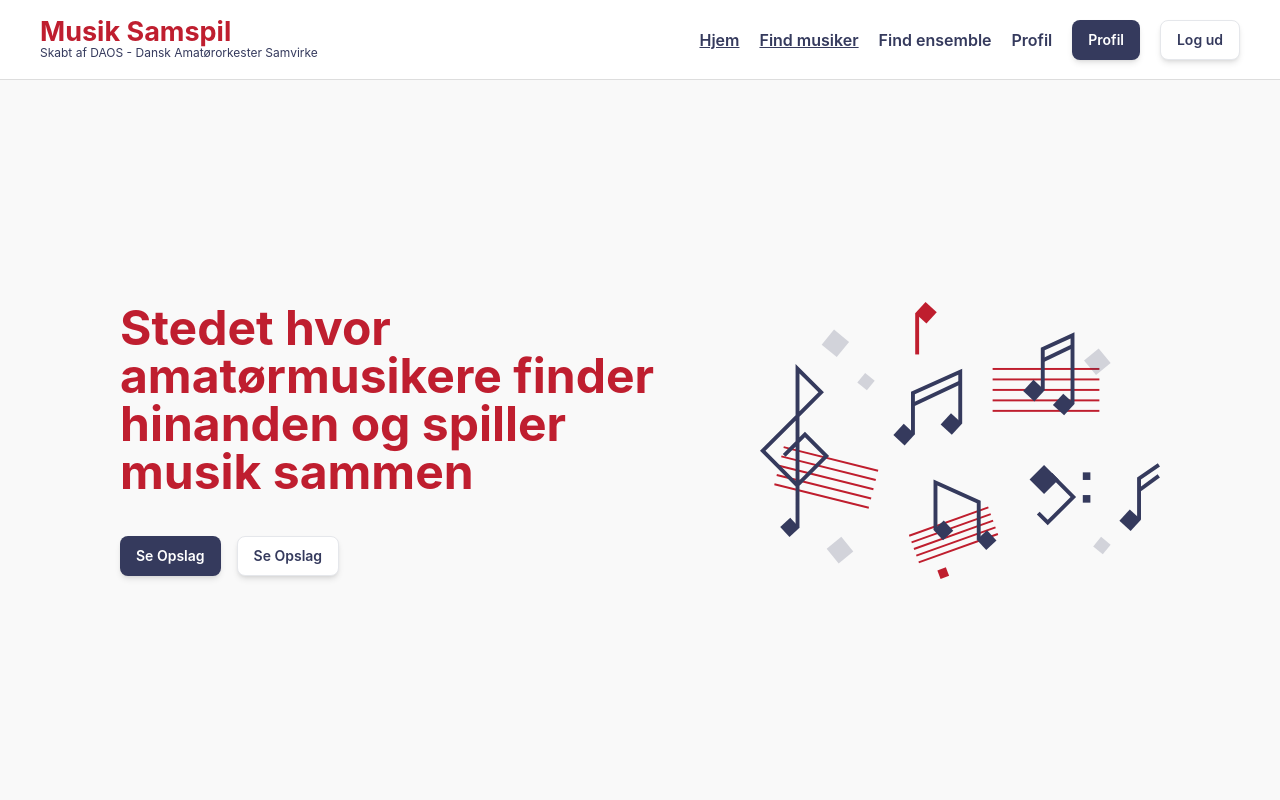
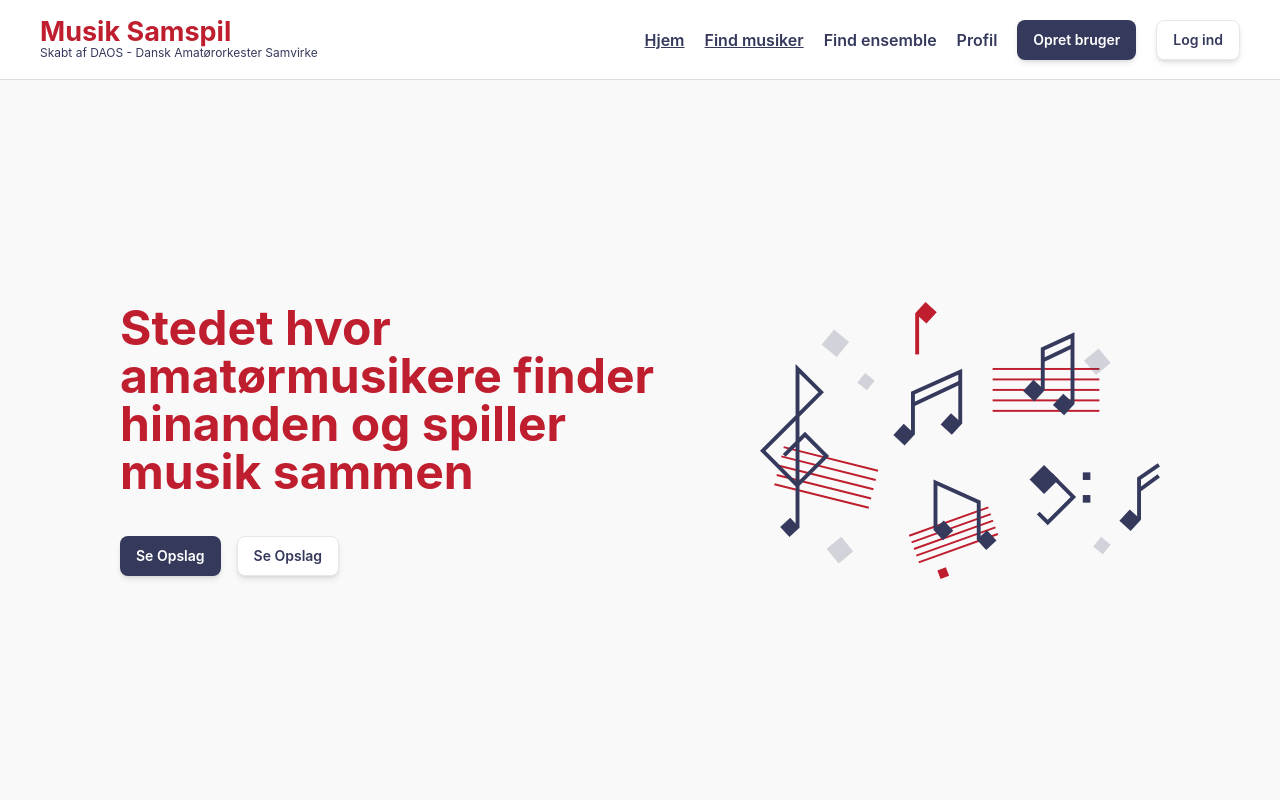
Before and after one commit to cphbusiness-daos/daos-frontend, a React (Vite) app: page / in a window 1280 px wide. Shown: the top 800 px of the page. Built offline with nearby package versions, Linux system fonts and the light colour scheme.

Commit message:
Add login

```diff
--- a/package.json
+++ b/package.json
@@ -26,8 +26,10 @@
     "react": "^18.2.0",
     "react-dom": "^18.2.0",
     "react-hook-form": "^7.53.2",
+    "sonner": "^1.7.0",
     "tailwind-merge": "^2.5.4",
-    "zod": "^3.23.8"
+    "zod": "^3.23.8",
+    "zustand": "^5.0.1"
   },
   "devDependencies": {
     "@types/eslint": "^9.6.1",
--- a/src/components/Navigation/DesktopNavigation.tsx
+++ b/src/components/Navigation/DesktopNavigation.tsx
@@ -1,13 +1,15 @@
-import { Link } from "@tanstack/react-router"
+import { Link, useNavigate } from "@tanstack/react-router"
+import { toast } from "sonner"
 
 import { Button } from "~/components/Button"
-import { useSession } from "~/hooks/use-session"
+import { useSession } from "~/stores/AuthStore"
 
 import { navOptions } from "./constants/nav-options"
 import { NavItem } from "./NavItem"
 
 export function DesktopNavigation() {
-  const session = useSession()
+  const { token, clearToken } = useSession()
+  const navigate = useNavigate()
 
   return (
     <nav className="hidden items-center gap-x-5 md:flex">
@@ -17,7 +19,7 @@ export function DesktopNavigation() {
         </NavItem>
       ))}
 
-      {!session ? (
+      {!token ? (
         <>
           <Link to="/auth/sign-up">
             <Button variant="primary" size="md" className="">
@@ -32,16 +34,22 @@ export function DesktopNavigation() {
         </>
       ) : (
         <>
-          <Link to="/">
+          <Link to="/profile">
             <Button variant="primary" size="md">
               Profil
             </Button>
           </Link>
-          <Link to="/">
-            <Button variant="secondary" size="md">
-              Log ud
-            </Button>
-          </Link>
+          <Button
+            variant="secondary"
+            size="md"
+            onClick={async () => {
+              clearToken()
+              await navigate({ to: "/" })
+              toast.success("Du er nu logget ud")
+            }}
+          >
+            Log ud
+          </Button>
         </>
       )}
     </nav>
--- a/src/components/Navigation/MobileNavigation.tsx
+++ b/src/components/Navigation/MobileNavigation.tsx
@@ -1,8 +1,10 @@
-import { Link } from "@tanstack/react-router"
+import { Link, useNavigate } from "@tanstack/react-router"
 import { Menu, X } from "lucide-react"
 import { useState } from "react"
+import { toast } from "sonner"
 
 import { Button } from "~/components/Button"
+import { useSession } from "~/stores/AuthStore"
 
 import { navOptions } from "./constants/nav-options"
 import { useMobileNavigation } from "./hooks/use-mobile-navigation"
@@ -80,8 +82,13 @@ function Overlay({ closeMenu }: { closeMenu: () => void }) {
 }
 
 function MobileNavigationButtons() {
+  const { token, clearToken } = useSession()
+  const navigate = useNavigate()
+
   return (
     <div className="flex flex-col gap-2">
+      {!token ? (
+        <>
           <Link to="/auth/sign-up" className="w-full">
             <Button variant="primary" size="md" className="w-full">
               Opret bruger
@@ -92,6 +99,23 @@ function MobileNavigationButtons() {
               Log ind
             </Button>
           </Link>
+        </>
+      ) : (
+        <>
+          <Button
+            variant="secondary"
+            size="md"
+            className="w-full"
+            onClick={async () => {
+              clearToken()
+              await navigate({ to: "/" })
+              toast.success("Du er nu logget ud")
+            }}
+          >
+            Log ud
+          </Button>
+        </>
+      )}
     </div>
   )
 }
--- a/src/hooks/use-session.ts
+++ /dev/null
@@ -1,7 +0,0 @@
-// TODO: Implement useSession hook
-export function useSession() {
-  return {
-    sub: "67362bedff9b68f7bd4c65d7",
-    email: "tomas@test.com",
-  }
-}
--- a/src/routes/__root.tsx
+++ b/src/routes/__root.tsx
@@ -1,9 +1,10 @@
+import { QueryClient, QueryClientProvider } from "@tanstack/react-query"
 import {
   createRootRoute,
   Outlet,
   ScrollRestoration,
 } from "@tanstack/react-router"
-import { Fragment } from "react/jsx-runtime"
+import { Toaster } from "sonner"
 
 import { Footer } from "~/components/Footer/Footer"
 import { Header } from "~/components/Header"
@@ -12,15 +13,18 @@ export const Route = createRootRoute({
   component: RootLayout,
 })
 
+const queryClient = new QueryClient()
+
 function RootLayout() {
   return (
-    <Fragment>
+    <QueryClientProvider client={queryClient}>
       <Header />
       <main className="min-h-[calc(100vh-45vh-10vh)] bg-[#F9F9F9] lg:min-h-[calc(100vh-30vh-8.65vh)]">
         <ScrollRestoration />
+        <Toaster />
         <Outlet />
       </main>
       <Footer />
-    </Fragment>
+    </QueryClientProvider>
   )
 }
--- a/src/routes/auth/login.tsx
+++ b/src/routes/auth/login.tsx
@@ -1,29 +1,34 @@
-import { zodResolver } from "@hookform/resolvers/zod";
-import { createFileRoute, redirect } from "@tanstack/react-router";
-import { useForm } from "react-hook-form";
-import { z } from "zod";
+import { zodResolver } from "@hookform/resolvers/zod"
+import { useMutation } from "@tanstack/react-query"
+import { createFileRoute, redirect, useNavigate } from "@tanstack/react-router"
+import { useCallback } from "react"
+import { useForm } from "react-hook-form"
+import { toast } from "sonner"
+import { z } from "zod"
 
-import { getSession } from "~/common/get-session";
-import { Button } from "~/components/Button";
-import { Heading } from "~/components/Heading";
-import { Input } from "~/components/InputField";
+import { getSession } from "~/common/get-session"
+import { Button } from "~/components/Button"
+import { Heading } from "~/components/Heading"
+import { Input } from "~/components/InputField"
+import { AuthService } from "~/service/auth/auth-service"
+import { useSession } from "~/stores/AuthStore"
 
 export const Route = createFileRoute("/auth/login")({
   component: LoginPage,
   beforeLoad: async () => {
-    const session = getSession();
+    const session = getSession()
     if (session) {
-      throw redirect({ to: "/" });
+      throw redirect({ to: "/" })
     }
   },
-});
+})
 
 const LoginFormScheme = z.object({
   email: z.string().min(1).email(),
   password: z
     .string()
     .min(8, { message: "Password should be at least 8 characters" }),
-});
+})
 
 function LoginPage() {
   const form = useForm<z.infer<typeof LoginFormScheme>>({
@@ -32,7 +37,22 @@ function LoginPage() {
       email: "",
       password: "",
     },
-  });
+  })
+
+  const { setToken } = useSession()
+  const navigate = useNavigate()
+
+  const { mutateAsync: login } = useMutation({
+    mutationFn: async () => await AuthService.login(form.getValues()),
+    onSuccess: async (data) => {
+      setToken(data.token)
+      toast.success("Logged in successfully")
+      await navigate({ to: "/profile" })
+    },
+    onError: (error) => toast.error(error.message),
+  })
+
+  const onSubmit = useCallback(async () => await login(), [login])
 
   return (
     <div className="flex min-w-96 items-center justify-center">
@@ -40,9 +60,7 @@ function LoginPage() {
         <Heading variant="h2">Log Ind</Heading>
 
         <form
-          onSubmit={form.handleSubmit((data) => {
-            console.log("hi from login button", data);
-          })}
+          onSubmit={form.handleSubmit(onSubmit)}
           className="flex flex-col gap-4"
         >
           <Input
@@ -65,5 +83,5 @@ function LoginPage() {
         </form>
       </div>
     </div>
-  );
+  )
 }
--- a/src/service/auth/auth-service.ts
+++ b/src/service/auth/auth-service.ts
@@ -1,12 +1,35 @@
-import axios from "axios";
+import axios, { type AxiosRequestConfig } from "axios"
 
-import type { User } from "./types";
+import type { AuthSessionStorage } from "../ensembles/ensemble-service"
+import type { User } from "./types"
 
 export const AuthService = {
   async getLoggedInUser() {
-    const { data } = await axios.get<User>("/api/v1/auth/me", {
-      headers: {},
-    });
-    return data;
+    const { data } = await axios.get<User>(
+      "/api/v1/auth/me",
+      createAxiosConfig(),
+    )
+    return data
   },
-} as const;
+
+  async login({ email, password }: { email: string; password: string }) {
+    const { data } = await axios.post<{ token: string }>("/api/v1/auth/login", {
+      email,
+      password,
+    })
+    return data
+  },
+} as const
+
+function createAxiosConfig(): AxiosRequestConfig {
+  const { token } = JSON.parse<AuthSessionStorage>(
+    sessionStorage.getItem("auth-storage")!,
+  ).state
+
+  return {
+    headers: {
+      Authorization: `Bearer ${token}`,
+    },
+    withCredentials: true,
+  }
+}
--- a/src/service/ensembles/ensemble-service.ts
+++ b/src/service/ensembles/ensemble-service.ts
@@ -1,56 +1,71 @@
-import axios from "axios";
+import axios, { type AxiosRequestConfig } from "axios"
 
-import type { Ensemble } from "./types";
+import type { Ensemble } from "./types"
 
 export const EnsembleService = {
   async getEnsemble({ ensembleId }: { ensembleId: string }) {
     try {
       const { data } = await axios.get<Ensemble>(
         `/api/v1/ensembles/${ensembleId}`,
-        {
-          headers: {},
-        },
-      );
-      return data;
+        createAxiosConfig(),
+      )
+      return data
     } catch (error) {
-      return null;
+      return null
     }
   },
 
   async getEnsembles({ page = 1 }: { page: number }) {
     try {
       const { data } = await axios.get<{
-        data: Ensemble[];
-        length: number;
-        total: number;
+        data: Ensemble[]
+        length: number
+        total: number
       }>("/api/v1/ensembles", {
         params: { page },
-        headers: {},
-      });
-      return data;
+        ...createAxiosConfig(),
+      })
+      return data
     } catch (error) {
       return {
         data: [],
         length: 0,
         total: 0,
-      };
+      }
     }
   },
 
   async getUserEnsembles({ userId }: { userId: string }) {
     try {
       const { data } = await axios.get<{
-        data: Ensemble[];
-        length: number;
-      }>(`/api/v1/ensembles/users/${userId}`, {
-        headers: {},
-      });
-      return data;
+        data: Ensemble[]
+        length: number
+      }>(`/api/v1/ensembles/users/${userId}`, createAxiosConfig())
+      return data
     } catch (error) {
       return {
         data: [],
         length: 0,
-      };
+      }
     }
   },
-} as const;
+} as const
+
+function createAxiosConfig(): AxiosRequestConfig {
+  const { token } = JSON.parse<AuthSessionStorage>(
+    sessionStorage.getItem("auth-storage")!,
+  ).state
+
+  return {
+    headers: {
+      Authorization: `Bearer ${token}`,
+    },
+    withCredentials: true,
+  }
+}
+
+export type AuthSessionStorage = {
+  state: {
+    token: string
+  }
+}
--- /dev/null
+++ b/src/stores/AuthStore.tsx
@@ -0,0 +1,22 @@
+import { create } from "zustand"
+import { createJSONStorage, persist } from "zustand/middleware"
+
+type AuthStore = {
+  token: string
+  setToken: (token: string) => void
+  clearToken: () => void
+}
+
+export const useSession = create<AuthStore>()(
+  persist(
+    (set) => ({
+      token: "",
+      setToken: (token) => set({ token }),
+      clearToken: () => set({ token: "" }),
+    }),
+    {
+      name: "auth-storage",
+      storage: createJSONStorage(() => sessionStorage),
+    },
+  ),
+)
--- /dev/null
+++ b/src/types/types.d.ts
@@ -0,0 +1,9 @@
+/* eslint-disable @typescript-eslint/no-explicit-any */
+export declare global {
+  interface JSON {
+    parse<T = unknown>(
+      text: string,
+      reviver?: (this: any, key: string, value: any) => any,
+    ): T
+  }
+}
```
Also changed, not shown: 1 other file (tests, documents, lock files or other folders). Lines whose indentation alone changed are shown as unchanged.
